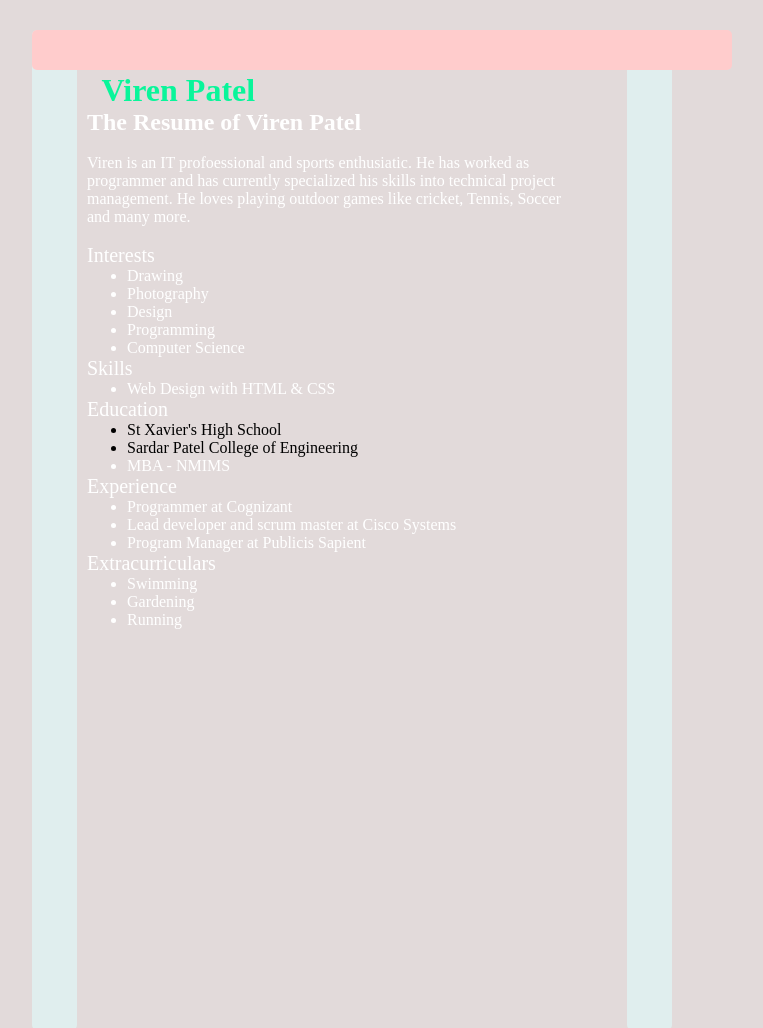
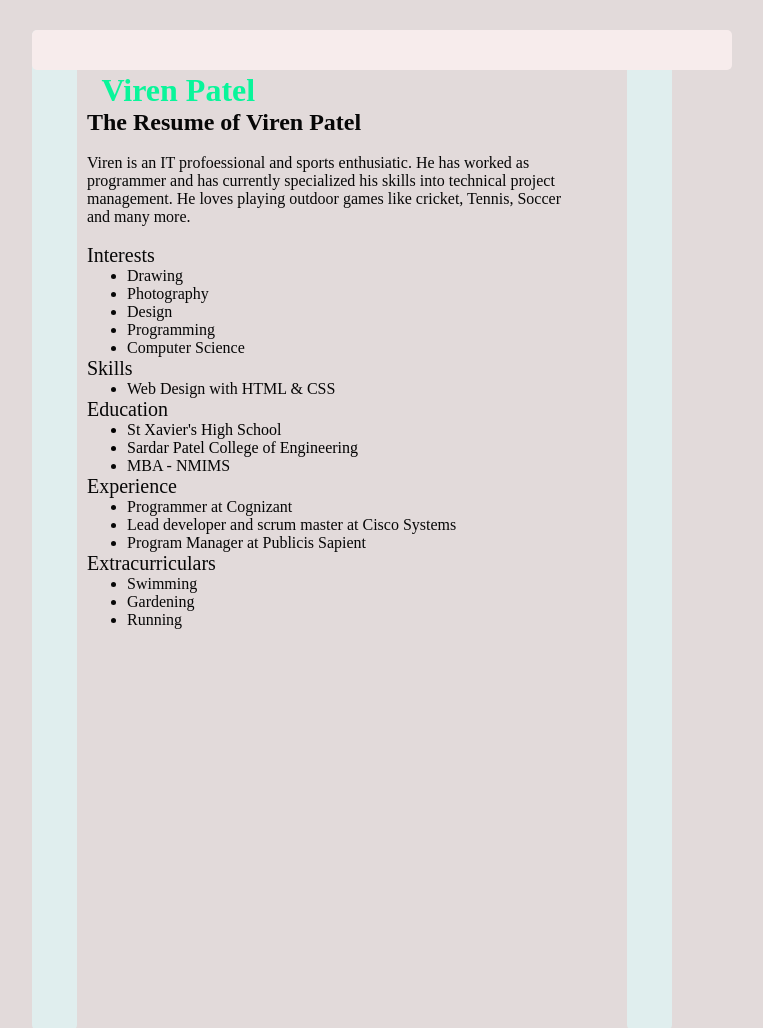
Before and after one commit to viren502/Viren_Patel, a plain HTML site: page index.html in a window 1280 px wide. Shown: the top 1028 px of the page, without its empty margins (288-1051 px from the left). Drawn offline with Linux system fonts and the light colour scheme.

Commit message:
Changes2

```diff
--- a/styles.css
+++ b/styles.css
@@ -1,7 +1,7 @@
 
 body {
     background-color: rgb(226, 218, 218);
-    color: white;
+    color: rgb(7, 7, 7);
     padding: 30px
 }
 
@@ -19,7 +19,7 @@ body {
   #header {
     height: 40px;
     width: 100%;
-    background-color: #ffcccc;
+    background-color: #f7ecec;
     position: fixed;
     z-index: 1;
   }
```
